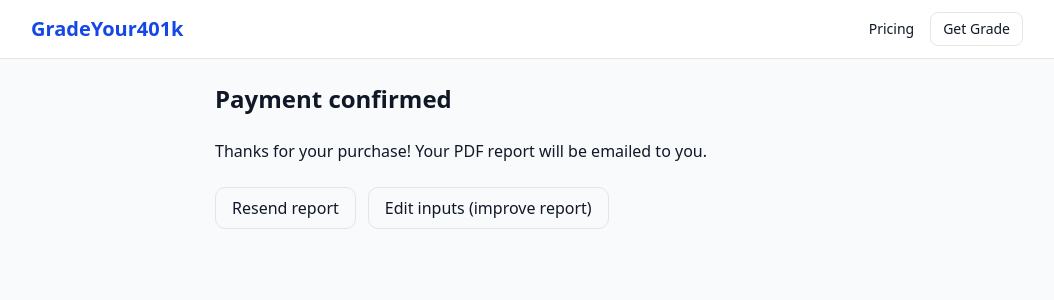
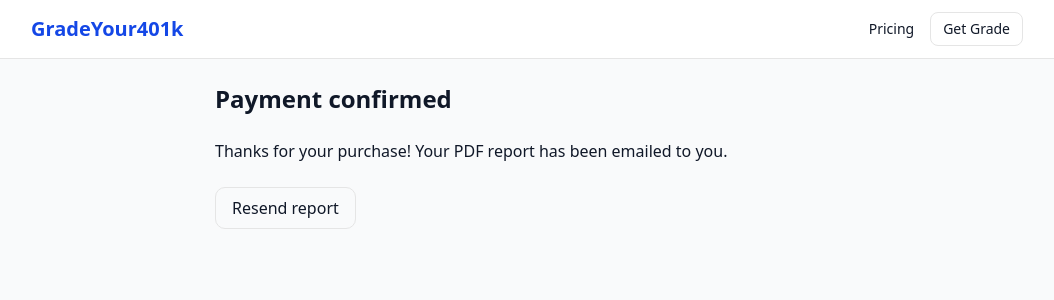
Before and after one commit to rremling/gradeyour401k, a Next.js app: page /success in a window 1280 px wide. Shown: the top 300 px of the page, without its empty margins (113-1167 px from the left). Built offline with nearby package versions, Linux system fonts and the light colour scheme.

Commit message:
Update page.tsx

```diff
--- a/src/app/success/page.tsx
+++ b/src/app/success/page.tsx
@@ -1,8 +1,6 @@
-// src/app/success/page.tsx
 "use client";
 
 import { useState } from "react";
-import Link from "next/link";
 
 export default function SuccessPage({
   searchParams,
@@ -20,7 +18,7 @@ export default function SuccessPage({
       const res = await fetch("/api/report/generate-and-email", {
         method: "POST",
         headers: { "Content-Type": "application/json" },
-        body: JSON.stringify({ sessionId }), // 👈 send session id
+        body: JSON.stringify({ sessionId }),
       });
       const data = await res.json();
       if (!res.ok) {
@@ -39,7 +37,7 @@ export default function SuccessPage({
   return (
     <main className="mx-auto max-w-2xl p-6 space-y-6">
       <h1 className="text-2xl font-bold">Payment confirmed</h1>
-      <p>Thanks for your purchase! Your PDF report will be emailed to you.</p>
+      <p>Thanks for your purchase! Your PDF report has been emailed to you.</p>
 
       <div className="flex gap-3">
         <button
@@ -49,12 +47,6 @@ export default function SuccessPage({
         >
           {status === "sending" ? "Sending…" : "Resend report"}
         </button>
-        <Link
-          href="/grade/new"
-          className="rounded-lg border px-4 py-2 hover:bg-gray-50"
-        >
-          Edit inputs (improve report)
-        </Link>
       </div>
 
       {msg && (
```
